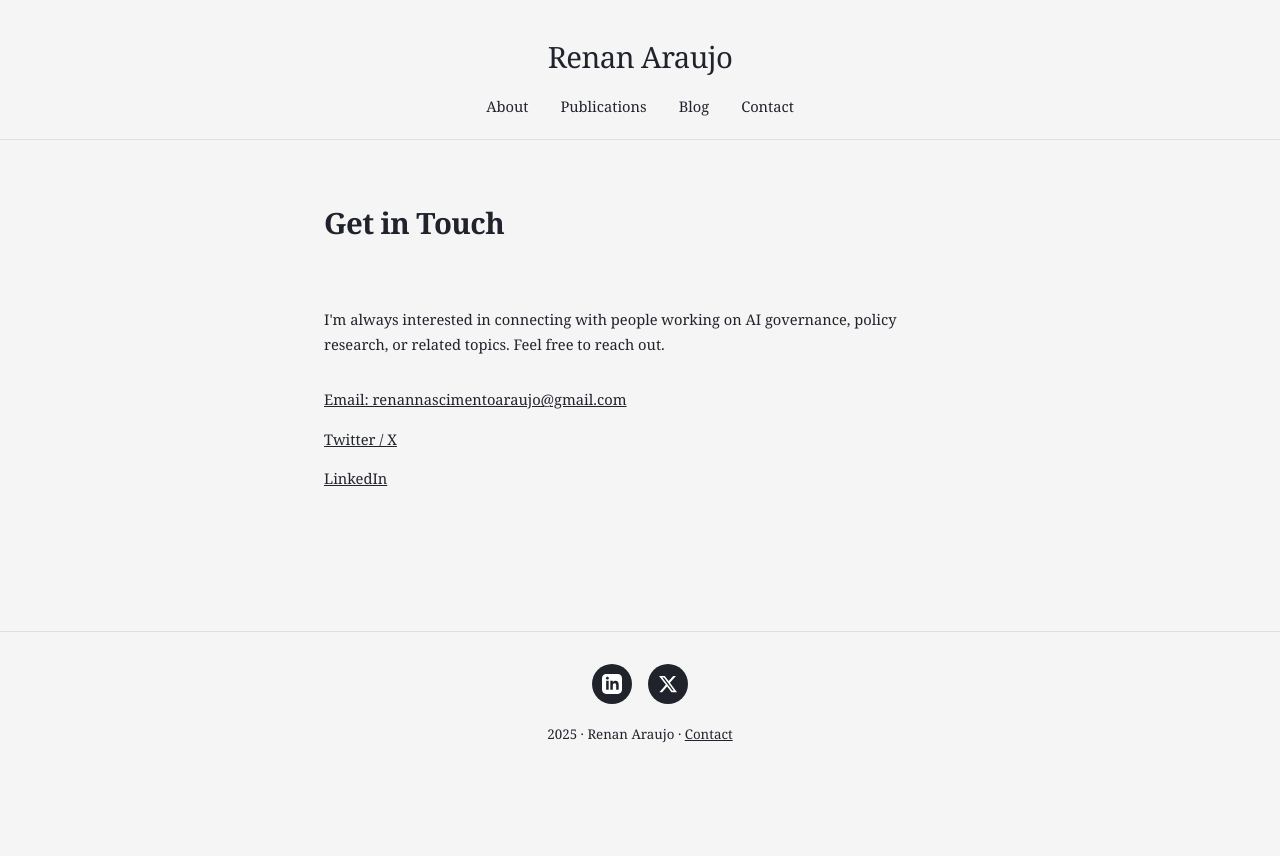
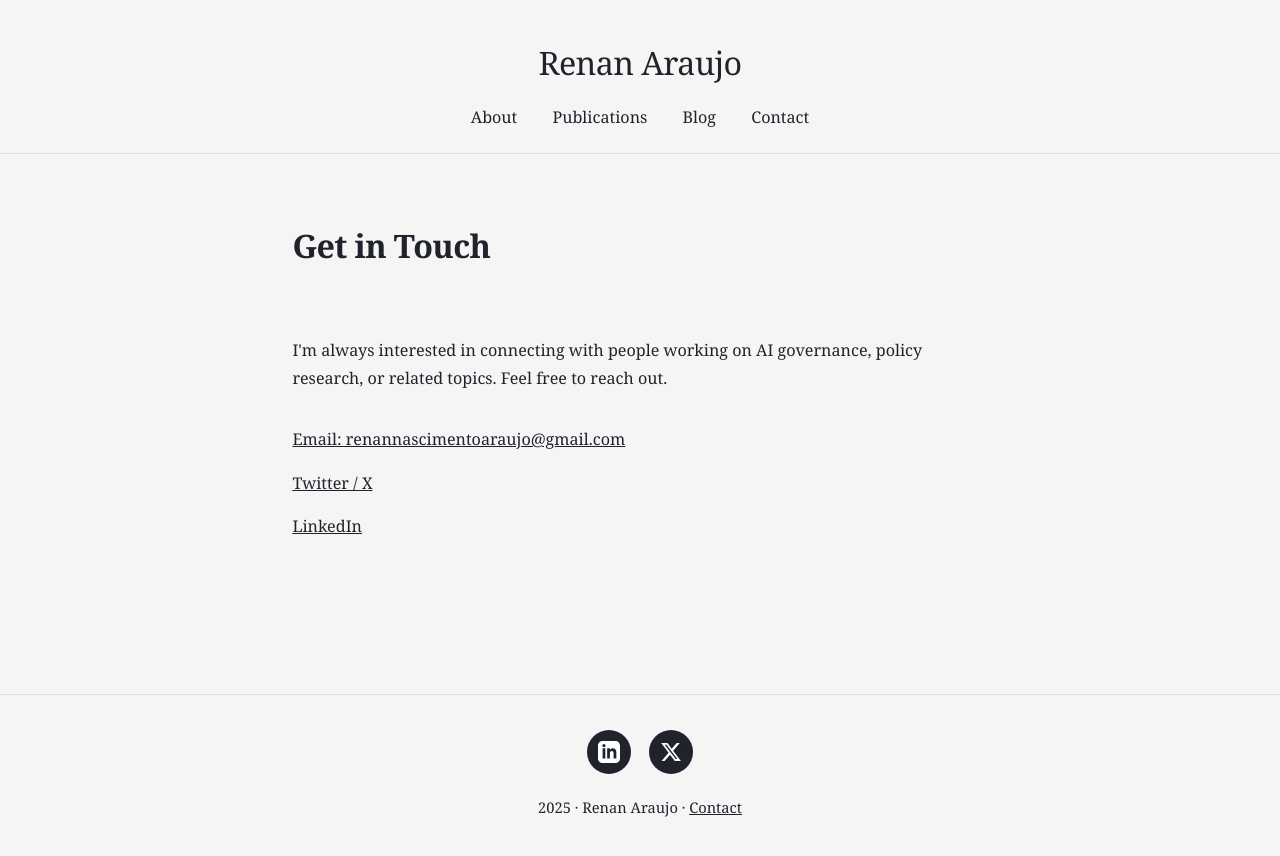
Before and after one commit to araujore/araujore.github.io, a Jekyll site: the page built from contact.md, in a window 1280 px wide. Shown: the top 856 px of the page. Built offline with Jekyll 4.4.1, drawn with Linux system fonts in a browser that asks for light colours; some web fonts are replaced.

Commit message:
Zoom 1.1 on head.html

```diff
--- a/_includes/head.html
+++ b/_includes/head.html
@@ -23,6 +23,7 @@
         }
 
         body {
+            zoom: 1.1;
             font-family: var(--font-main);
             font-size: 11pt;
             line-height: 1.6;
```
